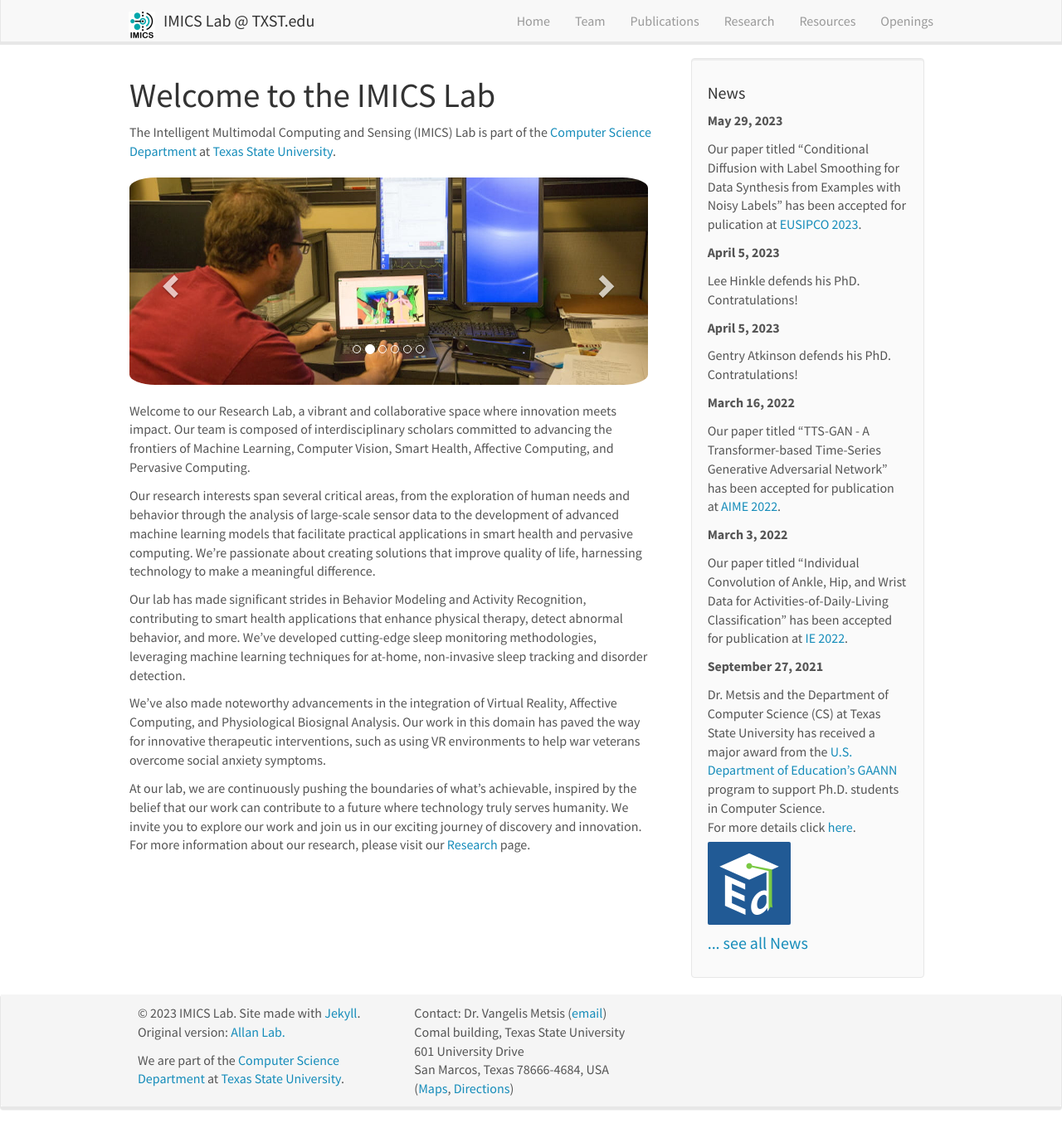
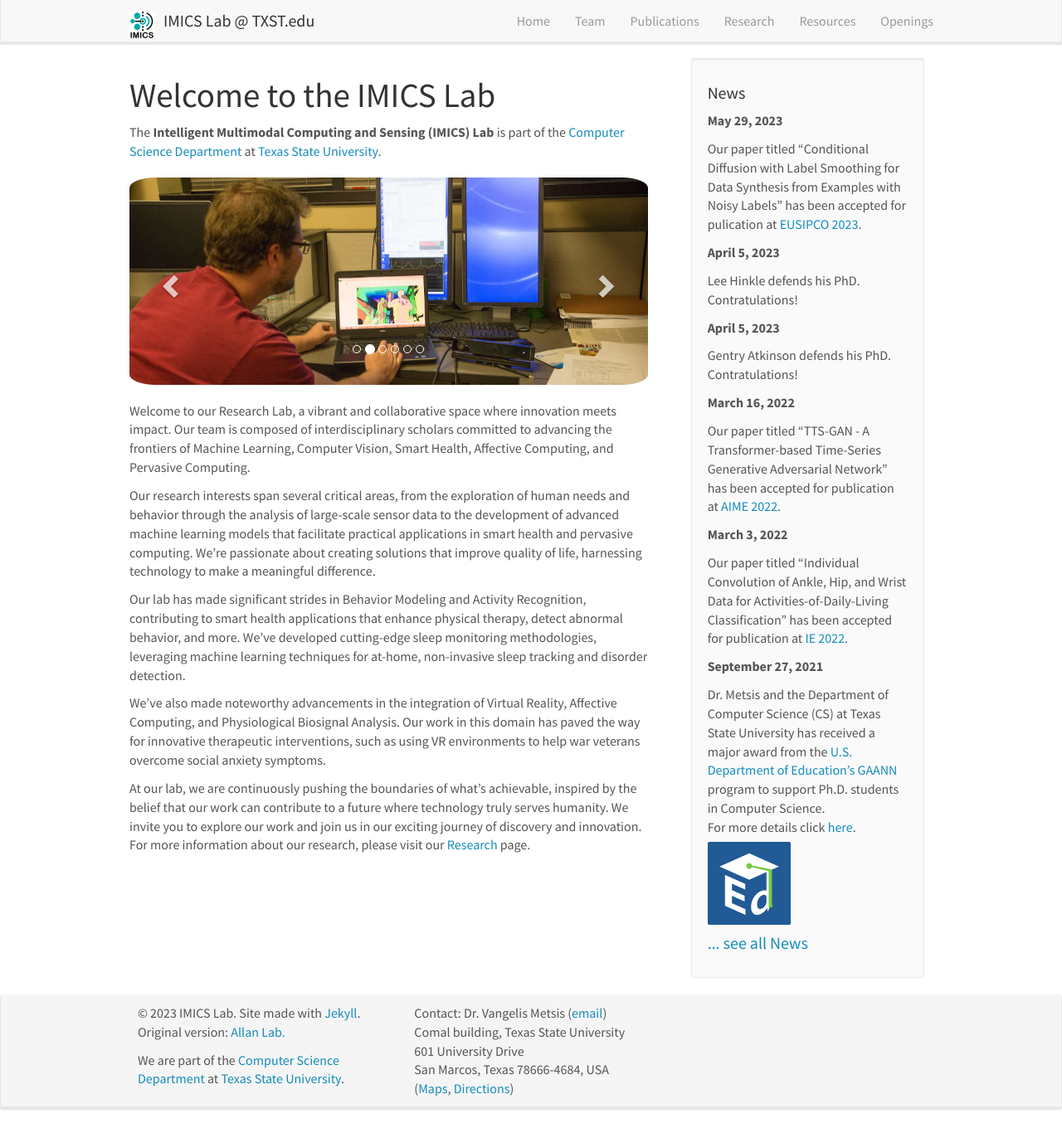
Before and after one commit to imics-lab/imics-lab.github.io, a Jekyll site: the page built from _pages/home.md, in a window 1280 px wide and 1360 px high. Shown: the whole window at 83% size. Built offline with Jekyll 4.4.1, drawn with Linux system fonts in a browser that asks for light colours; nearby versions of some CDN libraries.

Commit message:
Updated homepage.

```diff
--- a/_pages/home.md
+++ b/_pages/home.md
@@ -6,7 +6,7 @@ sitemap: false
 permalink: /
 ---
 
-The Intelligent Multimodal Computing and Sensing (IMICS) Lab is part of the [Computer Science Department](https://cs.txstate.edu/) at [Texas State University](https://www.txst.edu/).
+The **Intelligent Multimodal Computing and Sensing (IMICS) Lab** is part of the [Computer Science Department](https://cs.txstate.edu/) at [Texas State University](https://www.txst.edu/).
 
 <div markdown="0" id="carousel" class="carousel slide" data-ride="carousel" data-interval="4000" data-pause="hover" >
     <!-- Menu -->
```
